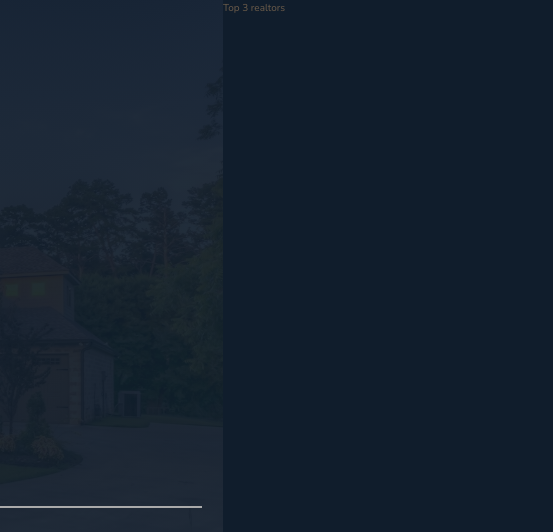
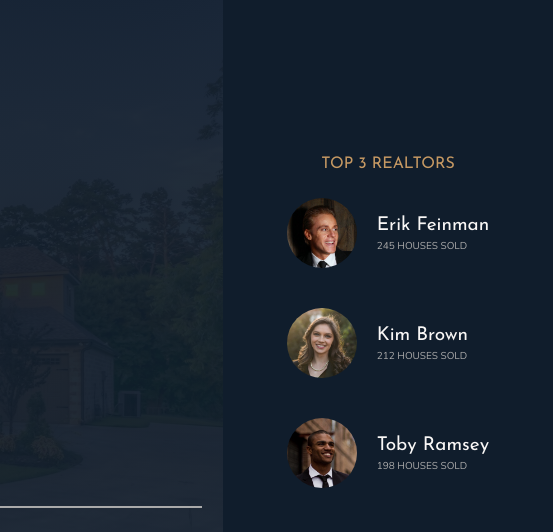
Before and after one commit to vkoudela-dev/nexter, a website: page index.html in a window 1280 px wide. Shown: the top 532 px of the page, 727-1280 px from the left. Drawn offline with nearby package versions, Linux system fonts and the light colour scheme.

Commit message:
Realtors section finished

```diff
--- a/index.html
+++ b/index.html
@@ -33,7 +33,27 @@
       </div>
     </header>
 
-    <div class="realtors">Top 3 realtors</div>
+    <div class="realtors">
+      <h3 class="heading-3">Top 3 realtors</h3>
+      <div class="realtors__list">
+        <img src="img/realtor-1.jpeg" alt="Realtor 1" class="realtors__img" />
+        <div class="realtors__details">
+          <h4 class="heading-4 heading-4--light">Erik Feinman</h4>
+          <p class="realtors__sold">245 houses sold</p>
+        </div>
+
+        <img src="img/realtor-2.jpeg" alt="Realtor 2" class="realtors__img" />
+        <div class="realtors__details">
+          <h4 class="heading-4 heading-4--light">Kim Brown</h4>
+          <p class="realtors__sold">212 houses sold</p>
+        </div>
+        <img src="img/realtor-3.jpeg" alt="Realtor 3" class="realtors__img" />
+        <div class="realtors__details">
+          <h4 class="heading-4 heading-4--light">Toby Ramsey</h4>
+          <p class="realtors__sold">198 houses sold</p>
+        </div>
+      </div>
+    </div>
 
     <section class="features">
       <div class="feature">
--- a/sass/_realtors.scss
+++ b/sass/_realtors.scss
@@ -1,4 +1,30 @@
 .realtors {
   background-color: $color-secondary;
   grid-column: col-start 7 / full-end;
+  padding: 3rem;
+  display: grid;
+  justify-content: center;
+  align-content: center;
+  justify-items: center;
+  grid-row-gap: 2rem;
+
+  &__list {
+    display: grid;
+    grid-template-columns: min-content max-content;
+    grid-column-gap: 2rem;
+    grid-row-gap: 5vh;
+    align-items: center;
+  }
+
+  &__img {
+    width: 7rem;
+    border-radius: 50%;
+    display: block;
+  }
+
+  &__sold {
+    text-transform: uppercase;
+    color: $color-grey-light-2;
+    margin-top: -3px;
+  }
 }
```
Also changed, not shown: css/style.css.
